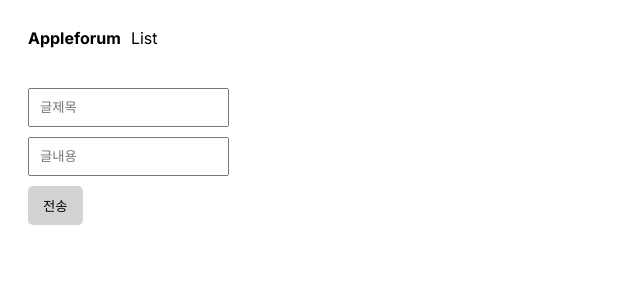
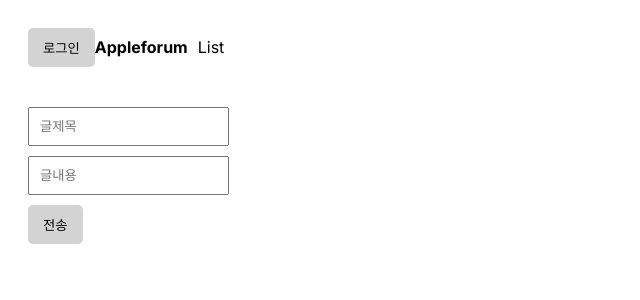
Before and after one commit to Loo-ke/learn-next.js, a Next.js app in the folder forum/: page /write in a window 1280 px wide. Shown: the top 300 px of the page, without its empty margins (0-640 px from the left). Built offline with nearby package versions, Linux system fonts and the light colour scheme; no server answers.

Commit message:
github login test

```diff
--- a/forum/app/layout.js
+++ b/forum/app/layout.js
@@ -1,6 +1,9 @@
 import './globals.css'
 import Link from 'next/link'
 import { Inter } from 'next/font/google'
+import LoginBtn from './login'
+import { getServerSession } from 'next-auth'
+import { authOptions } from '@/pages/api/auth/[...nextauth]'
 
 const inter = Inter({ subsets: ['latin'] })
 
@@ -9,11 +12,14 @@
   description: 'Generated by create next app',
 }
 
-export default function RootLayout({ children }) {
+export default async function RootLayout({ children }) {
+  let check = await getServerSession(authOptions)
+  console.log(check)
   return (
     <html lang="en">
       <body className={inter.className}>
       <div className="navbar">
+      <LoginBtn></LoginBtn>
   <Link href="/" className="logo">Appleforum</Link>
   <Link href="/list">List</Link>
 </div>  {children}</body>
--- /dev/null
+++ b/forum/app/login.js
@@ -0,0 +1,9 @@
+'use client'
+import {signIn, signOut} from 'next-auth/react'
+export default function LoginBtn(){
+  return(
+    <button onClick={()=>{
+      signIn()
+    }}>로그인</button>
+  )
+}
--- /dev/null
+++ b/forum/pages/api/auth/[...nextauth].js
@@ -0,0 +1,13 @@
+import NextAuth from "next-auth";
+import GithubProvider from "next-auth/providers/github";
+
+export const authOptions = {
+  providers: [
+    GithubProvider({
+      clientId: '797bd4cd0980a8fb6430',
+      clientSecret: '8fbd7f26e1764106ad7a47f93cb5b9d6fdde6a14',
+    }),
+  ],
+  secret : 'fagsdhjkfgakjsghiauewrhdkjcxn13156rasd125r3qws'
+};
+export default NextAuth(authOptions);
```
